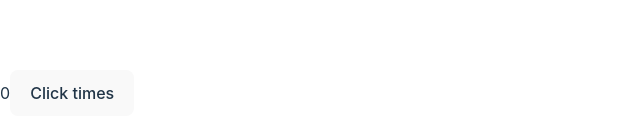
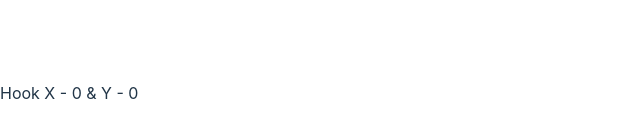
Before and after one commit to dharylovey/React-hooks-practice, a React (Vite) app: page / in a window 1280 px wide. Shown: the part 307-444 px from the top of the page, without its empty margins (0-640 px from the left). Built offline with nearby package versions, Linux system fonts and the light colour scheme.

Commit message:
useEffect empty array dependencies

```diff
--- a/src/App.jsx
+++ b/src/App.jsx
@@ -1,7 +1,9 @@
 // import HooksArray from "./HooksArray"
 // import HooksObject from "./HooksObject"
 
-import UseEffectHooks from "./UseEffectHooks"
+import UseEffectMouseHook from "./UseEffectMouseHook"
+
+// import UseEffectHooks from "./UseEffectHooks"
 
 
 const App = () => {
@@ -9,7 +11,8 @@ const App = () => {
     <div className="flex items-center justify-center">
       {/* <HooksObject /> */}
       {/* <HooksArray /> */}
-      <UseEffectHooks />
+      {/* <UseEffectHooks /> */}
+      <UseEffectMouseHook />
     </div>
   )
 }
--- /dev/null
+++ b/src/UseEffectMouseHook.jsx
@@ -0,0 +1,32 @@
+import { useState, useEffect } from "react"
+
+const UseEffectMouseHook = () => {
+    const [location, setLocation] = useState({
+        x: 0,
+        y: 0
+    })
+
+    const mouseLog = (e) => {
+        console.log('mouse event!')
+        setLocation({
+            ...location,
+            x: e.clientX,
+            y: e.clientY
+        })
+    }
+
+    useEffect(()=> {
+        console.log('render!')
+        window.addEventListener('mousemove', mouseLog)
+    // eslint-disable-next-line react-hooks/exhaustive-deps
+    }, [])
+
+  return (
+    <div>
+      Hook X - {location.x} & Y - {location.y}
+
+    </div>
+  )
+}
+
+export default UseEffectMouseHook
```
